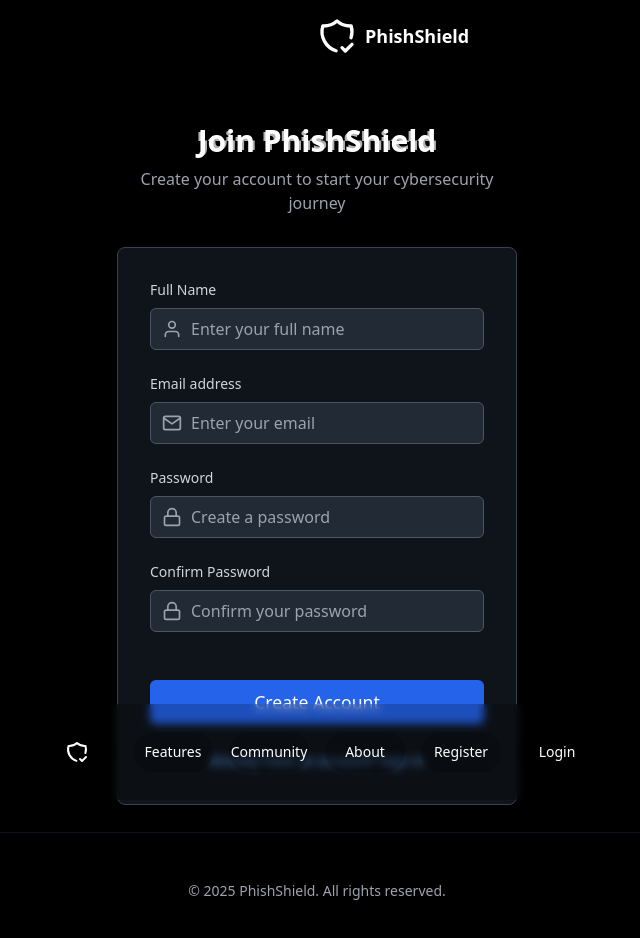
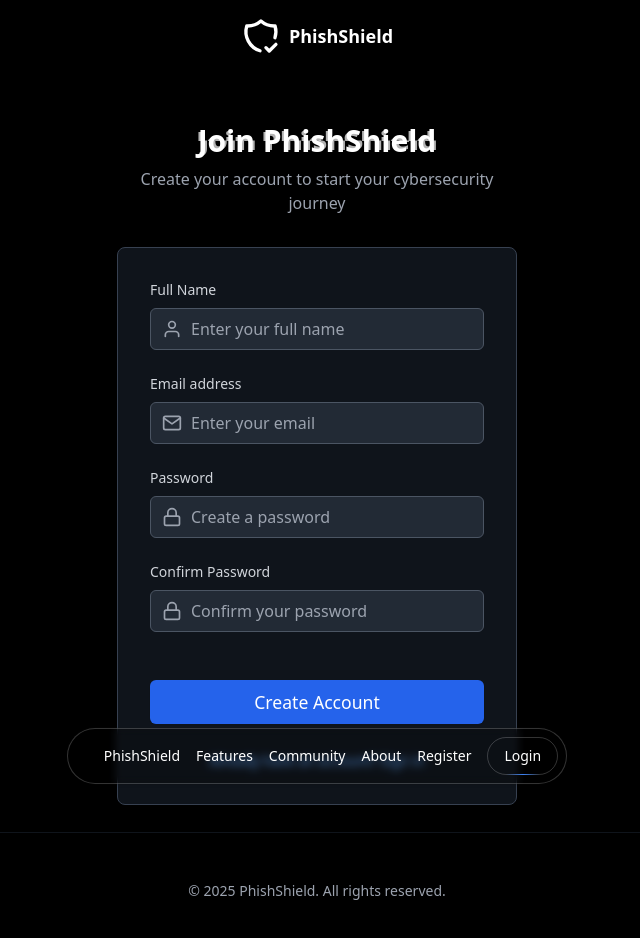
Before and after one commit to AbhinavJosephDharani/PhishShield, a React (Vite) app in the folder frontend/: page /register in a window 1280 px wide. Shown: the top 938 px of the page, without its empty margins (323-963 px from the left). Built offline with nearby package versions, Linux system fonts and the light colour scheme.

Commit message:
feat: update navigation bar with new modern design

```diff
--- a/frontend/src/components/ui/FloatingDock.jsx
+++ /dev/null
@@ -1,135 +0,0 @@
-import { cn } from "../../lib/utils";
-import { IconLayoutNavbarCollapse } from "@tabler/icons-react";
-import { AnimatePresence, motion, useMotionValue, useSpring, useTransform } from "framer-motion";
-import { Link } from "react-router-dom";
-import { useRef, useState } from "react";
-
-const ContentContainer = ({ mouseX, title, content, href, isIcon }) => {
-  const ref = useRef(null);
-
-  const distance = useTransform(mouseX, (val) => {
-    const bounds = ref.current?.getBoundingClientRect() ?? { x: 0, width: 0 };
-    return val - bounds.x - bounds.width / 2;
-  });
-
-  const widthTransform = useTransform(distance, [-150, 0, 150], [80, 120, 80]);
-  const heightTransform = useTransform(distance, [-150, 0, 150], [40, 50, 40]);
-
-  const width = useSpring(widthTransform, {
-    mass: 0.1,
-    stiffness: 150,
-    damping: 12,
-  });
-
-  const height = useSpring(heightTransform, {
-    mass: 0.1,
-    stiffness: 150,
-    damping: 12,
-  });
-
-  const [hovered, setHovered] = useState(false);
-
-  return (
-    <Link to={href}>
-      <motion.div
-        ref={ref}
-        style={{ width, height }}
-        onMouseEnter={() => setHovered(true)}
-        onMouseLeave={() => setHovered(false)}
-        className="rounded-full bg-black/20 hover:bg-black/30 flex items-center justify-center relative"
-      >
-        <AnimatePresence>
-          {hovered && !isIcon && (
-            <motion.div
-              initial={{ opacity: 0, y: 10, x: "-50%" }}
-              animate={{ opacity: 1, y: 0, x: "-50%" }}
-              exit={{ opacity: 0, y: 2, x: "-50%" }}
-              className="px-2 py-0.5 whitespace-pre rounded-md bg-black/40 text-white absolute left-1/2 -translate-x-1/2 -top-8 w-fit text-xs"
-            >
-              {title}
-            </motion.div>
-          )}
-        </AnimatePresence>
-        <div className={isIcon ? "w-6 h-6" : "text-white text-sm font-medium px-4"}>
-          {content}
-        </div>
-      </motion.div>
-    </Link>
-  );
-};
-
-const FloatingDockDesktop = ({ items, className }) => {
-  const mouseX = useMotionValue(Infinity);
-
-  return (
-    <motion.div
-      onMouseMove={(e) => mouseX.set(e.pageX)}
-      onMouseLeave={() => mouseX.set(Infinity)}
-      className={cn(
-        "mx-auto hidden md:flex h-16 gap-4 items-end px-4 pb-3",
-        className
-      )}
-    >
-      {items.map((item) => (
-        <ContentContainer mouseX={mouseX} key={item.title} {...item} />
-      ))}
-    </motion.div>
-  );
-};
-
-const FloatingDockMobile = ({ items, className }) => {
-  const [open, setOpen] = useState(false);
-
-  return (
-    <div className={cn("relative block md:hidden", className)}>
-      <AnimatePresence>
-        {open && (
-          <motion.div
-            layoutId="nav"
-            className="absolute bottom-full mb-2 right-0 flex flex-col items-end gap-2 bg-black/20 backdrop-blur-sm rounded-lg p-2"
-          >
-            {items.map((item, idx) => (
-              <motion.div
-                key={item.title}
-                initial={{ opacity: 0, x: 20 }}
-                animate={{ opacity: 1, x: 0 }}
-                exit={{
-                  opacity: 0,
-                  x: 20,
-                  transition: { delay: idx * 0.05 },
-                }}
-                transition={{ delay: (items.length - 1 - idx) * 0.05 }}
-              >
-                <Link
-                  to={item.href}
-                  className="h-10 px-4 rounded-full bg-black/20 hover:bg-black/30 flex items-center justify-center text-white text-sm"
-                >
-                  {item.isIcon ? (
-                    <div className="w-4 h-4">{item.content}</div>
-                  ) : (
-                    item.content
-                  )}
-                </Link>
-              </motion.div>
-            ))}
-          </motion.div>
-        )}
-      </AnimatePresence>
-      <button
-        onClick={() => setOpen(!open)}
-        className="h-10 w-10 rounded-full bg-black/20 hover:bg-black/30 flex items-center justify-center"
-      >
-        <IconLayoutNavbarCollapse className="h-5 w-5 text-white" />
-      </button>
-    </div>
-  );
-};
-
-export const FloatingDock = ({ items, desktopClassName, mobileClassName }) => {
-  return (
-    <>
-      <FloatingDockDesktop items={items} className={desktopClassName} />
-      <FloatingDockMobile items={items} className={mobileClassName} />
-    </>
-  );
-};
--- a/frontend/src/components/ui/FloatingNav.jsx
+++ b/frontend/src/components/ui/FloatingNav.jsx
@@ -1,71 +1,65 @@
 import React from "react";
-import { motion, useScroll, useTransform } from "framer-motion";
+import { motion } from "framer-motion";
 import { IconShieldCheck } from "@tabler/icons-react";
-import { FloatingDock } from "./FloatingDock";
+import { Link } from "react-router-dom";
+import { cn } from "../../lib/utils";
 import { Logo } from "./Logo";
 
 const navItems = [
   {
-    title: "PhishShield",
-    href: "/",
-    content: <IconShieldCheck className="h-full w-full text-white" />,
-    isIcon: true
+    name: "PhishShield",
+    link: "/",
+    icon: <IconShieldCheck className="h-5 w-5" />
   },
   {
-    title: "Features",
-    href: "/features",
-    content: "Features",
-    isIcon: false
+    name: "Features",
+    link: "/features"
   },
   {
-    title: "Community",
-    href: "/community",
-    content: "Community",
-    isIcon: false
+    name: "Community",
+    link: "/community"
   },
   {
-    title: "About",
-    href: "/about",
-    content: "About",
-    isIcon: false
+    name: "About",
+    link: "/about"
   },
   {
-    title: "Register",
-    href: "/register",
-    content: "Register",
-    isIcon: false
-  },
-  {
-    title: "Login",
-    href: "/login",
-    content: "Login",
-    isIcon: false
+    name: "Register",
+    link: "/register"
   }
 ];
 
 export const FloatingNav = () => {
-  const { scrollY } = useScroll();
-  const opacity = useTransform(scrollY, [0, 100], [1, 0]);
-  const translateY = useTransform(scrollY, [0, 100], [0, -100]);
-
   return (
     <>
       {/* Top Logo */}
       <motion.div
-        style={{ opacity, translateY }}
         className="fixed top-4 left-1/2 -translate-x-1/2 z-50">
         <Logo size="lg" showText={true} />
       </motion.div>
 
-      {/* Full-width bottom bar */}
-      <div className="fixed bottom-0 left-0 right-0 h-24 bg-black/20 backdrop-blur-sm z-40" />
-
       {/* Navigation Bar */}
-      <FloatingDock
-        items={navItems}
-        desktopClassName="fixed bottom-4 left-1/2 -translate-x-1/2 z-50"
-        mobileClassName="fixed bottom-4 right-4 z-50"
-      />
+      <div className="fixed bottom-4 inset-x-0 mx-auto z-50 flex justify-center">
+        <div className="flex max-w-fit items-center border border-white/[0.2] rounded-full bg-black/20 backdrop-blur-sm shadow-[0px_2px_3px_-1px_rgba(0,0,0,0.1),0px_1px_0px_0px_rgba(25,28,33,0.02),0px_0px_0px_1px_rgba(25,28,33,0.08)] pr-2 pl-8 py-2 space-x-4">
+          {navItems.map((navItem, idx) => (
+            <Link
+              key={`link-${idx}`}
+              to={navItem.link}
+              className={cn(
+                "relative text-white items-center flex space-x-1 hover:text-neutral-300"
+              )}>
+              {navItem.icon && <span className="block sm:hidden">{navItem.icon}</span>}
+              <span className="text-sm font-medium">{navItem.name}</span>
+            </Link>
+          ))}
+          <Link
+            to="/login"
+            className="border text-sm font-medium relative border-white/[0.2] text-white px-4 py-2 rounded-full hover:bg-white/10 transition-colors">
+            <span>Login</span>
+            <span className="absolute inset-x-0 w-1/2 mx-auto -bottom-px bg-gradient-to-r from-transparent via-blue-500 to-transparent h-px" />
+          </Link>
+        </div>
+      </div>
     </>
   );
 };
```
